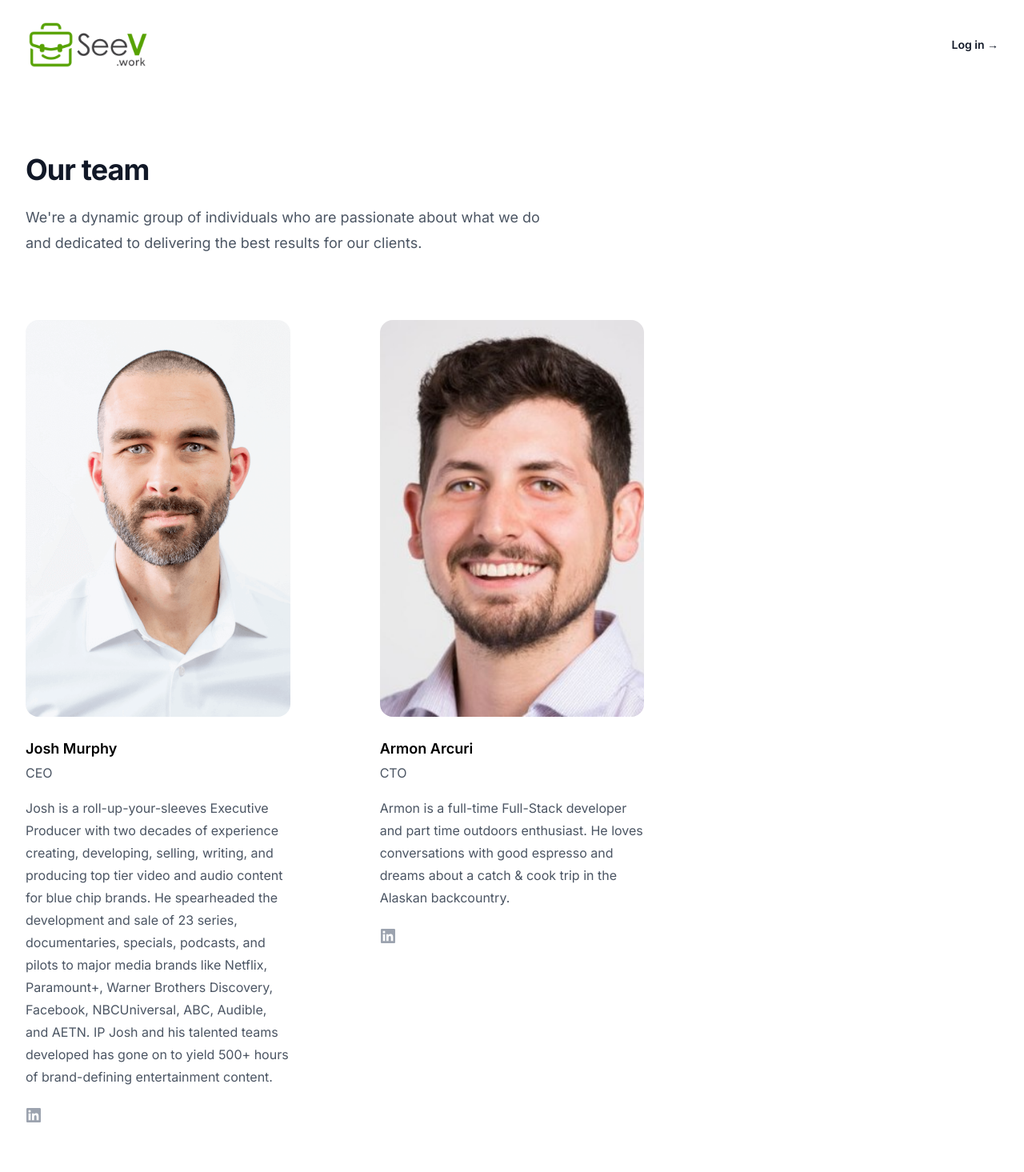
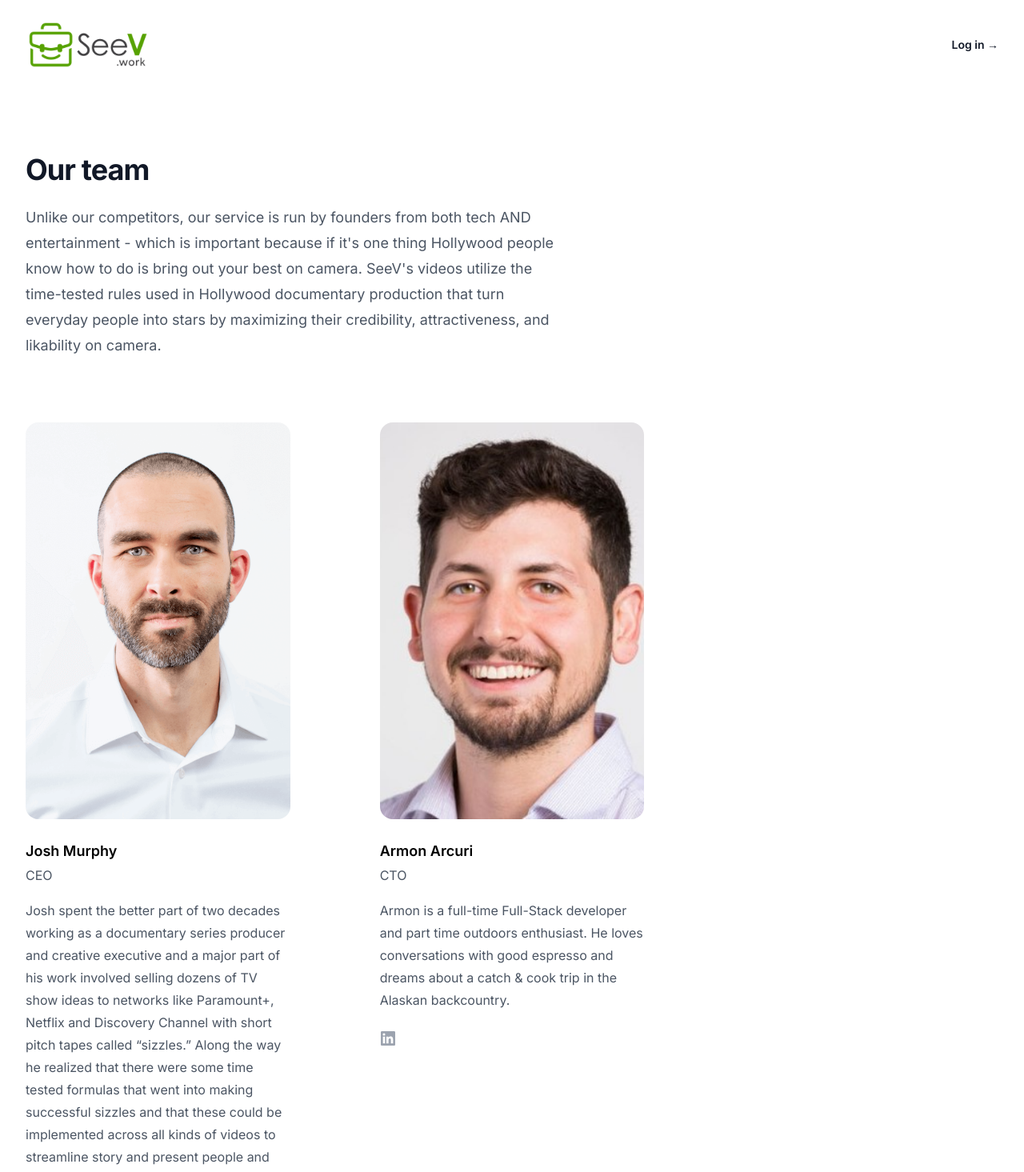
Before and after one commit to armoney/aiproducer, a Next.js app: page /about in a window 1280 px wide. Shown: the top 1465 px of the page at 80% size. Built offline with nearby package versions, Linux system fonts and the light colour scheme.

Commit message:
Update Process, update about page

```diff
--- a/app/about/page.js
+++ b/app/about/page.js
@@ -10,7 +10,7 @@ const About = () => {
       img: JoshImg,
       title: "CEO",
       linkedIn: "https://www.linkedin.com/in/joshthemurph/",
-      desc: "Josh is a roll-up-your-sleeves Executive Producer with two decades of experience creating, developing, selling, writing, and producing top tier video and audio content for blue chip brands. He spearheaded the development and sale of 23 series, documentaries, specials, podcasts, and pilots to major media brands like Netflix, Paramount+, Warner Brothers Discovery, Facebook, NBCUniversal, ABC, Audible, and AETN. IP Josh and his talented teams developed has gone on to yield 500+ hours of brand-defining entertainment content.",
+      desc: "Josh spent the better part of two decades working as a documentary series producer and creative executive and a major part of his work involved selling dozens of TV show ideas to networks like Paramount+, Netflix and Discovery Channel with short pitch tapes called “sizzles.” Along the way he realized that there were some time tested formulas that went into making successful sizzles and that these could be implemented across all kinds of videos to streamline story and present people and their businesses in the most flattering ways possible. Now, he’s excited to use these same skills to create SeeV video resumes to help turn job seekers into the stars of their job searches.",
     },
     {
       id: 1,
@@ -61,9 +61,13 @@ const About = () => {
               Our team
             </h2>
             <p className="mt-6 text-gray-600 text-lg leading-8">
-              We&apos;re a dynamic group of individuals who are passionate about
-              what we do and dedicated to delivering the best results for our
-              clients.
+              {`Unlike our competitors, our service is run by founders from both
+              tech AND entertainment - which is important because if it's one
+              thing Hollywood people know how to do is bring out your best on
+              camera. SeeV's videos utilize the time-tested rules used in
+              Hollywood documentary production that turn everyday people into
+              stars by maximizing their credibility, attractiveness, and
+              likability on camera.`}
             </p>
           </li>
           {cards}
--- a/app/components/examples.js
+++ b/app/components/examples.js
@@ -78,7 +78,7 @@ export default function Examples() {
   return (
     <div
       id="examples"
-      className="py-32 px-6 mx-auto max-w-screen-xl lg:py-16 lg:px-8"
+      className="py-32 px-6 mx-auto max-w-screen-xl lg:pt-8 pb-16 lg:px-8"
     >
       <div className="mx-auto max-w-2xl sm:mt-20 lg:mt-24 lg:max-w-4xl lg:text-center">
         <h2 className="text-base font-semibold leading-7 text-primary-500">
--- a/app/components/process.js
+++ b/app/components/process.js
@@ -7,38 +7,34 @@ import {
 
 const features = [
   {
-    name: "1. Questionnaire",
-    description: "Fill out a short questionnaire and schedule your interview",
+    name: "Questionnaire",
+    description:
+      "Fill out a ten minute questionnaire about your work history and hobbies",
     icon: DocumentTextIcon,
   },
   {
-    name: "2. Interview",
-    description: `Meet with a Hollywood producer to customize and create your video resume's aesthetic`,
+    name: "Interview",
+    description: `Interview remotely with a Hollywood producer`,
     icon: ChatBubbleLeftRightIcon,
   },
   {
-    name: "3. First Edit",
-    description: "We edit and send a rough cut. You give us your notes",
-    icon: PencilSquareIcon,
-  },
-  {
-    name: "4. Final Cut",
+    name: "Final Cut",
     description:
-      "We revize and send you the final cut in the format of your choice",
+      "We edit and send you the final cut in the format of your choice",
     icon: PlayCircleIcon,
   },
 ];
 
 export default function Process({ id }) {
   return (
-    <div id={id} className="pt-16 pb-24 sm:pt-24 sm:pb-32">
+    <div id={id} className="pb-24 sm:pb-32 md:pt-12">
       <div className="mx-auto max-w-7xl px-6 lg:px-8">
         <div className="mx-auto max-w-2xl lg:text-center">
           <h2 className="text-base font-semibold leading-7 text-primary-500">
             Video resume
           </h2>
           <p className="mt-2 text-3xl font-bold tracking-tight text-gray-900 sm:text-4xl">
-            It&apos;s a simple four step process
+            It&apos;s a simple three step process
           </p>
           {/* <p className="mt-6 text-lg leading-8 text-gray-600">
             Quis tellus eget adipiscing convallis sit sit eget aliquet quis.
@@ -46,14 +42,14 @@ export default function Process({ id }) {
             In mi viverra elit nunc.
           </p> */}
         </div>
-        <div className="mx-auto mt-16 max-w-2xl sm:mt-20 lg:mt-24 lg:max-w-4xl">
-          <dl className="grid max-w-xl grid-cols-1 gap-x-8 gap-y-10 lg:max-w-none lg:grid-cols-2 lg:gap-y-16">
+        <div className="mx-auto mt-16 max-w-2xl sm:mt-20 lg:mt-24 lg:max-w-7xl">
+          <dl className="grid max-w-2xl grid-cols-1 gap-x-16 gap-y-10 lg:max-w-none lg:grid-cols-3 lg:gap-y-16">
             {features.map((feature) => (
-              <div key={feature.name} className="relative pl-16">
+              <div key={feature.name} className="relative pl-20 lg:pl-24">
                 <dt className="text-base font-semibold leading-7 text-gray-900">
-                  <div className="absolute left-0 top-0 flex h-10 w-10 items-center justify-center rounded-lg bg-primary-500">
+                  <div className="absolute left-0 top-0 flex h-16 w-16 lg:h-20 lg:w-20 items-center justify-center rounded-lg bg-transparent">
                     <feature.icon
-                      className="h-6 w-6 text-white"
+                      className="h-16 w-16 lg:h-20 lg:w-20 text-primary-500"
                       aria-hidden="true"
                     />
                   </div>
--- a/app/page.js
+++ b/app/page.js
@@ -44,7 +44,7 @@ export default function Page() {
             }}
           />
         </div>
-        <div className="grid grid-cols-1 gap-x-12 gap-y-4 mx-auto max-w-3xl py-32 sm:gap-y-12 sm:py-38 lg:pt-56 lg:pb-36 xl:max-w-7xl xl:grid-cols-2 xl:gap-x-20">
+        <div className="grid grid-cols-1 gap-x-12 gap-y-4 mx-auto max-w-3xl py-32 sm:gap-y-12 sm:py-38 md:py-48 md:gap-y-20 lg:pt-56 lg:pb-36 xl:max-w-7xl xl:grid-cols-2 xl:gap-x-20">
           <div className="text-center xl:text-left">
             <h1 className="text-4xl font-bold tracking-tight text-gray-900 sm:text-6xl">
               Video resumes reinvented
```
